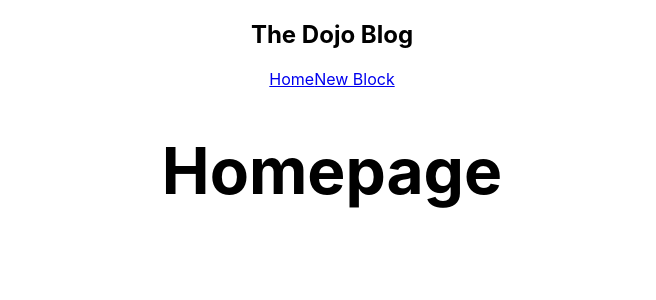
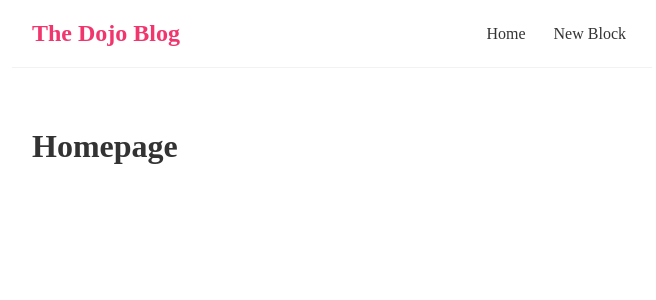
Before and after one commit to Pavlin-React/simple-react-operations, a React (Create React App) app: page / in a window 1280 px wide. Shown: the top 300 px of the page, without its empty margins (308-964 px from the left). Built offline with nearby package versions, Linux system fonts and the light colour scheme.

Commit message:
adding styles

```diff
--- a/src/App.css
+++ /dev/null
@@ -1,38 +0,0 @@
-.App {
-  text-align: center;
-}
-
-.App-logo {
-  height: 40vmin;
-  pointer-events: none;
-}
-
-@media (prefers-reduced-motion: no-preference) {
-  .App-logo {
-    animation: App-logo-spin infinite 20s linear;
-  }
-}
-
-.App-header {
-  background-color: #282c34;
-  min-height: 100vh;
-  display: flex;
-  flex-direction: column;
-  align-items: center;
-  justify-content: center;
-  font-size: calc(10px + 2vmin);
-  color: white;
-}
-
-.App-link {
-  color: #61dafb;
-}
-
-@keyframes App-logo-spin {
-  from {
-    transform: rotate(0deg);
-  }
-  to {
-    transform: rotate(360deg);
-  }
-}
--- a/src/App.js
+++ b/src/App.js
@@ -1,16 +1,13 @@
 import Navbar from './Navbar'
 import Home from './Home'
-import './App.css'
 
 function App() {
-
-
 
   return (
     <div className="App">
       <Navbar />
       <div className='content'>
-        <h1><Home /></h1>
+        <Home />
       </div>
     </div>
   );
--- a/src/index.css
+++ b/src/index.css
@@ -1,13 +1,37 @@
-body {
+* {
   margin: 0;
-  font-family: -apple-system, BlinkMacSystemFont, 'Segoe UI', 'Roboto', 'Oxygen',
-    'Ubuntu', 'Cantarell', 'Fira Sans', 'Droid Sans', 'Helvetica Neue',
-    sans-serif;
-  -webkit-font-smoothing: antialiased;
-  -moz-osx-font-smoothing: grayscale;
+  color: #333;
 }
 
-code {
-  font-family: source-code-pro, Menlo, Monaco, Consolas, 'Courier New',
-    monospace;
+.navbar {
+  padding: 20px;
+  display: flex;
+  align-items: center;
+  max-width: 600px;
+  margin: 0 auto;
+  border-bottom: 1px solid #f2f2f2;
 }
+
+.navbar h1 {
+  color: #f1356d;
+}
+
+.navbar .links {
+  margin-left: auto;
+}
+
+.navbar a {
+  margin-left: 16px;
+  text-decoration: none;
+  padding: 6px;
+}
+
+.navbar a:hover {
+  color: #f1356d;
+}
+
+.content {
+  max-width: 600px;
+  margin: 40px auto;
+  padding: 20px;
+}
```
